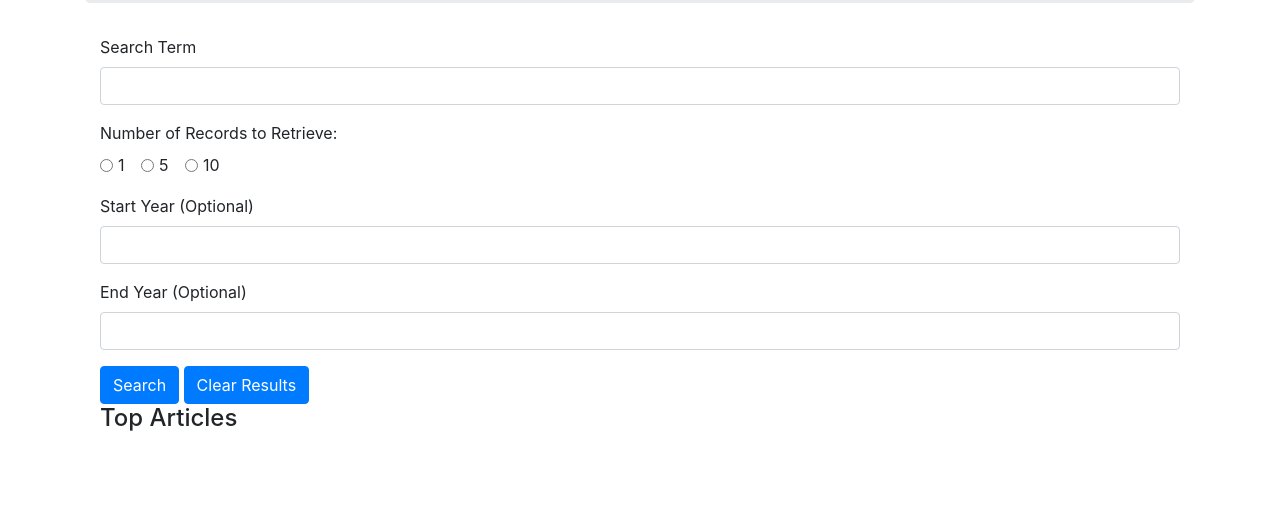
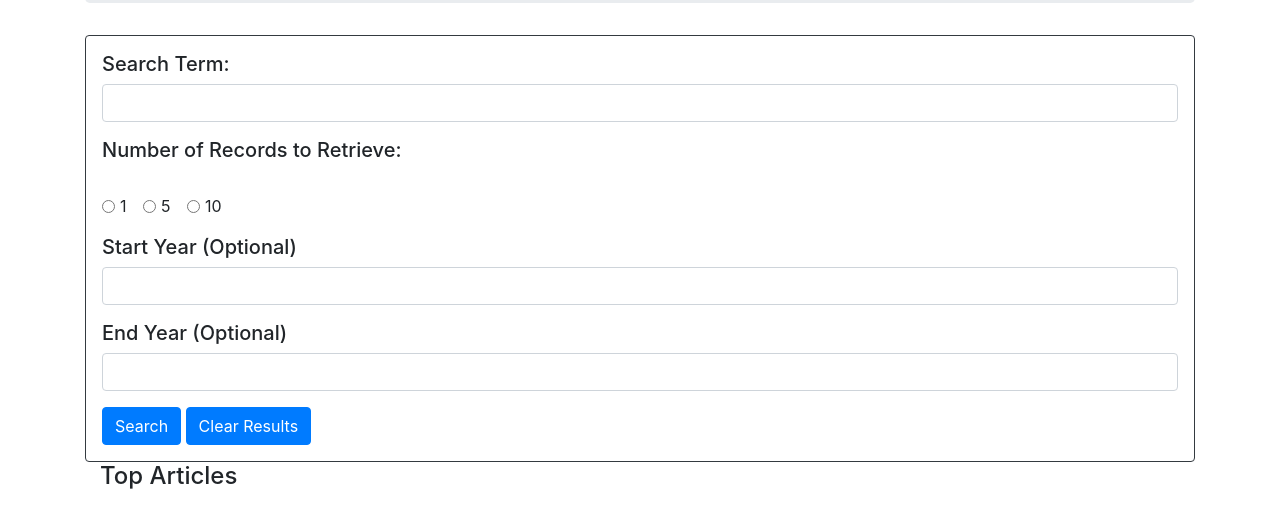
Before and after one commit to LivesInRoom29/NYTApp, a plain HTML site: page index.html in a window 1280 px wide. Shown: the part 200-728 px from the top of the page. Drawn offline with nearby package versions, Linux system fonts and the light colour scheme.

Commit message:
container styling

```diff
--- a/index.html
+++ b/index.html
@@ -14,34 +14,37 @@
         <div class="jumbotron">
             <h1 class="display-4 text-center">New York Times Search</h1>
         </div>
-        <div class="container">
+        <div class="container border rounded border-dark p-3">
             <form>
                 <div class="form-group">
-                    <label for="search-term">Search Term</label>
+                    <h5 for="search-term">Search Term:</h5>
                     <input type="text" class="form-control" id="search-term">
                 </div>
                 <div class="form-group">
-                    <label for="num-records">Number of Records to Retrieve:</label>
+                    <h5 for="num-records">Number of Records to Retrieve:</h5>
                     <br>
                     <div class="form-check form-check-inline" id="num-records">
-                        <input class="form-check-input" type="radio" name="inlineRadioOptions" id="inlineRadio1" value="option1">
+                        <input class="form-check-input" type="radio" name="inlineRadioOptions" id="inlineRadio1"
+                            value="option1">
                         <label class="form-check-label" for="inlineRadio1">1</label>
                     </div>
                     <div class="form-check form-check-inline">
-                        <input class="form-check-input" type="radio" name="inlineRadioOptions" id="inlineRadio2" value="option2">
+                        <input class="form-check-input" type="radio" name="inlineRadioOptions" id="inlineRadio2"
+                            value="option2">
                         <label class="form-check-label" for="inlineRadio2">5</label>
                     </div>
                     <div class="form-check form-check-inline">
-                        <input class="form-check-input" type="radio" name="inlineRadioOptions" id="inlineRadio3" value="option3">
+                        <input class="form-check-input" type="radio" name="inlineRadioOptions" id="inlineRadio3"
+                            value="option3">
                         <label class="form-check-label" for="inlineRadio3">10</label>
                     </div>
                 </div>
                 <div class="form-group">
-                    <label for="start-year">Start Year (Optional)</label>
+                    <h5 for="start-year">Start Year (Optional)</h5>
                     <input type="text" class="form-control" id="start-year">
                 </div>
                 <div class="form-group">
-                    <label for="end-year">End Year (Optional)</label>
+                    <h5 for="end-year">End Year (Optional)</h5>
                     <input type="text" class="form-control" id="end-year">
                 </div>
                 <button type="submit" class="btn btn-primary">Search</button>
```
Lines whose indentation alone changed are shown as unchanged.
